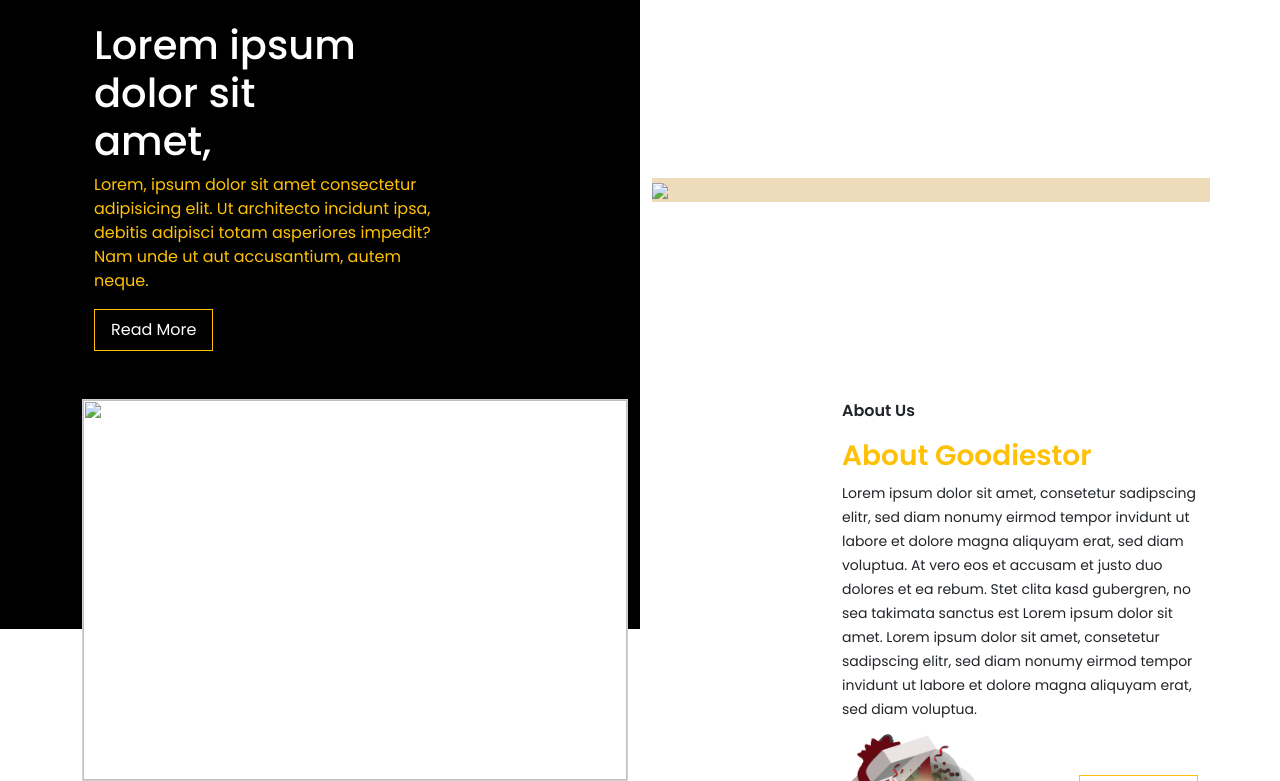
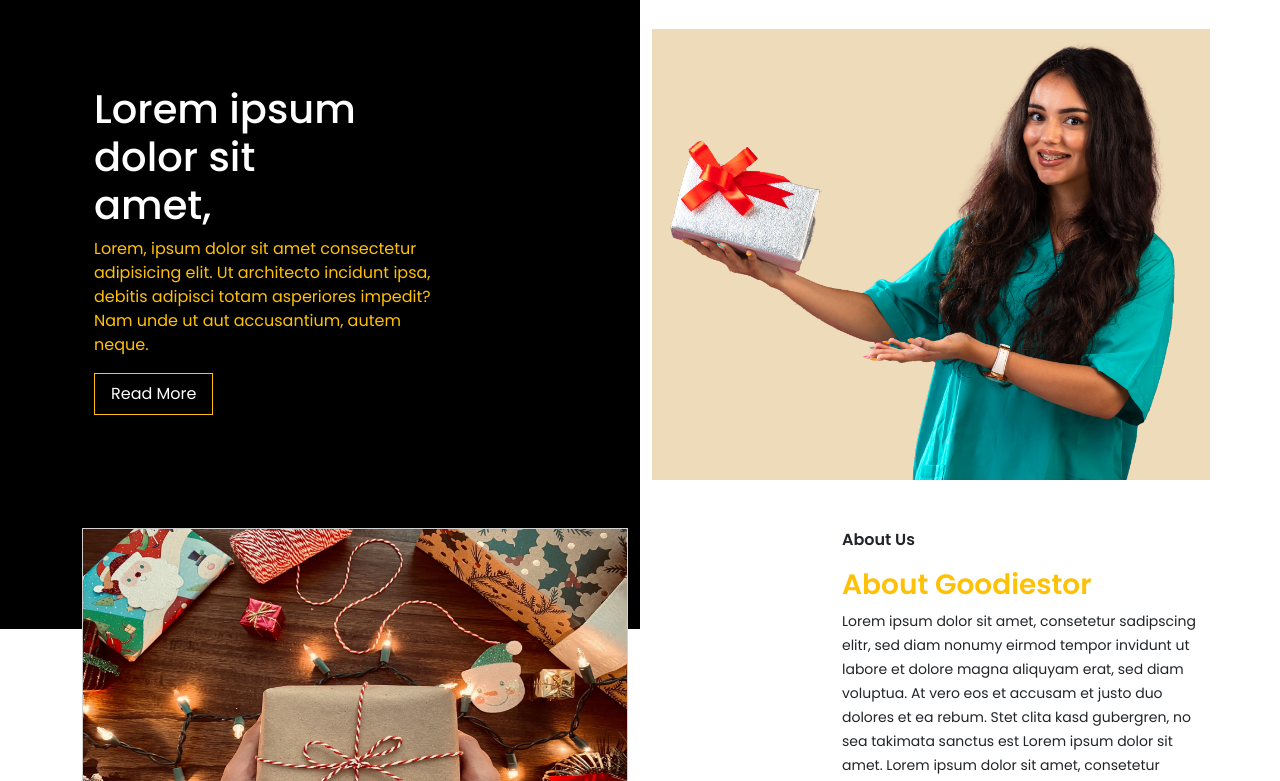
Before and after one commit to lukmanps/Goodiestor, a plain HTML site: page index.html in a window 1280 px wide. Shown: the part 171-952 px from the top of the page. Drawn offline with nearby package versions, Linux system fonts and the light colour scheme; the site is published under a folder, as on GitHub Pages, so addresses that start at the root find nothing.

Commit message:
Final Commit

```diff
--- a/index.html
+++ b/index.html
@@ -84,7 +84,7 @@
           </div>
           <div class="col-lg-6 order-lg-2 order-2 mt-3 mt-lg-4 position-relative">
             <div class="back-drop-1 position-absolute w-100 h-100"></div>
-            <img src="/Assets/young-woman-holding-gift-box-with-red-bow.png" class="col-12">
+            <img src="./Assets/young-woman-holding-gift-box-with-red-bow.png" class="col-12">
           </div>
         </div>
       </div>
@@ -98,7 +98,7 @@
       <div class="row justify-content-between">
         <div class="col-12 col-md-8 col-lg-6">
           <div class="card">
-            <img src="/Assets/Rectangle 21.png" class="col-sm-12 card-img" height="380">
+            <img src="./Assets/Rectangle 21.png" class="col-sm-12 card-img" height="380">
           </div>
         </div>
 
```
Also changed, not shown: 1 other file.
